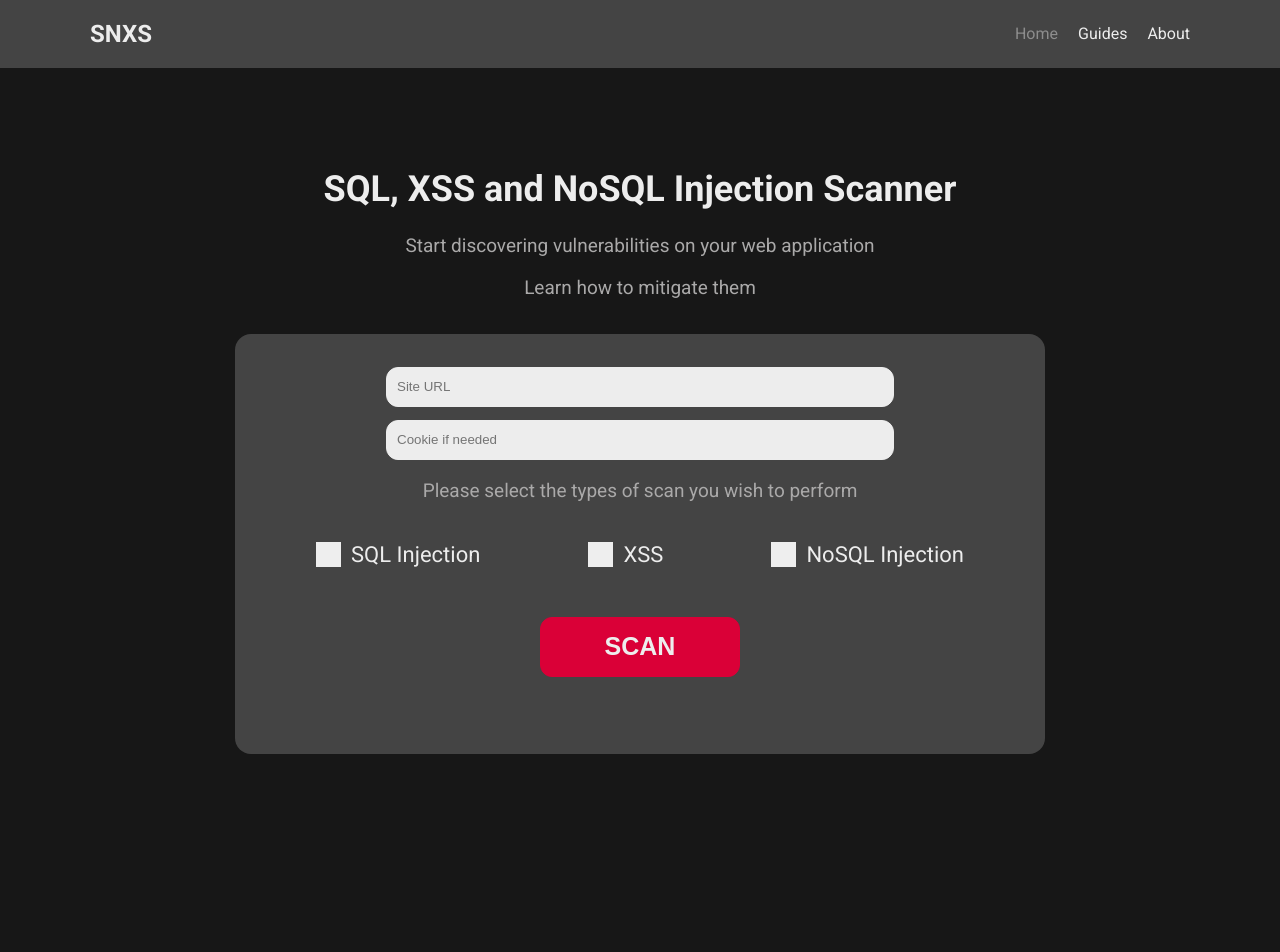
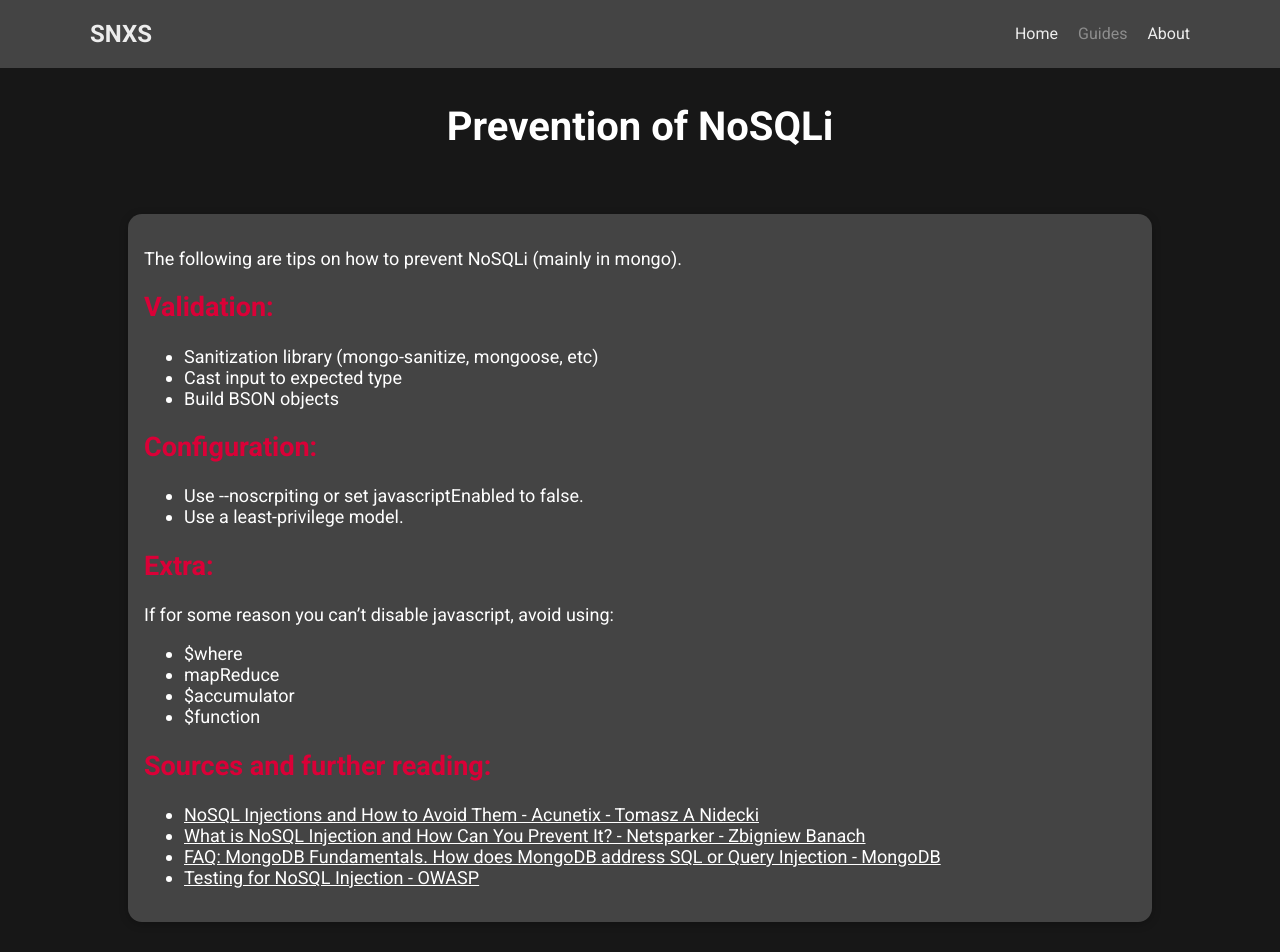
Before and after one commit to joseosso/SNXS-frontend, a React (Create React App) app: page /guide/no-sql/mitigation in a window 1280 px wide. Before the commit this address led to /. Shown: the top 952 px of the page. Before the commit the page ends 854 px from the top, so only its background shows below. Built offline with nearby package versions, Linux system fonts and the light colour scheme.

Commit message:
add nosql guides

```diff
--- a/src/App.js
+++ b/src/App.js
@@ -6,6 +6,7 @@
 import ScanResultPage from "./pages/ScanResult/ScanResultPage";
 import SqlInjection from "./pages/Guide/SQLInjection/SQLInjection";
 import XSS from "./pages/Guide/XSS/XSS"
+import NoSqlInjection from "./pages/Guide/NoSQL/NoSQLInjection";
 
 function App() {
   return (
@@ -16,6 +17,7 @@
             <Route path={'/guide'} element={<GuidePage />}/>
             <Route path={'/guide/sql-injection/*'} element={<SqlInjection />} />
             <Route path={'/guide/xss/*'} element={<XSS />} />
+            <Route path={'/guide/no-sql/*'} element={<NoSqlInjection />} />
             <Route path={'/result'} element={<ScanResultPage />}/>
             <Route path={"*"} element={<Navigate replace to={"/"}/>}/>
         </Routes>
--- a/src/pages/Guide/GuidePage.js
+++ b/src/pages/Guide/GuidePage.js
@@ -20,7 +20,7 @@
                             </p>
                             <ul className={classes.list}>
                                 <li><Link to="sql-injection">SQL Injection</Link></li>
-                                <li><a href="/">NoSQL Injection</a></li>
+                                <li><Link to="no-sql">NoSQL Injection</Link></li>
                                 <li><Link to="xss">XSS</Link></li>
                             </ul>
                         </Card>
--- a/src/pages/Guide/SQLInjection/SQLInjection.module.css
+++ b/src/pages/Guide/GuideStyles.module.css
@@ -6,6 +6,10 @@
 }
 
 h2 {
+    color: #DA0037;
+}
+
+h2 a {
     color: #DA0037;
 }
 
--- a/src/pages/Guide/Mitigation.js
+++ b/src/pages/Guide/Mitigation.js
@@ -1,4 +1,4 @@
-import classes from "./SQLInjection/SQLInjection.module.css"
+import classes from "./GuideStyles.module.css";
 import Card from "../../components/UI/Card/Card";
 
 const Mitigation = (props) => {
--- /dev/null
+++ b/src/pages/Guide/NoSQL/NoSQLInjection.js
@@ -0,0 +1,152 @@
+import classes from "../GuideStyles.module.css";
+import Card from "../../../components/UI/Card/Card";
+import {Link, Route, Routes} from "react-router-dom";
+import NoSqlInjectionType from "./NoSQLInjectionType";
+import {Fragment} from "react";
+import Mitigation from "../Mitigation";
+
+const NoSqlInjection = () => {
+
+    const noSqlInjectionHome = (
+        <section className={classes.content}>
+            <div className={classes.title}>
+                <h1>NoSQL Injection</h1>
+            </div>
+            <Card>
+                <h2>Definition:</h2>
+                <p>Consists of insertion or “injection” of commands or queries into databases which don’t
+                    use SQL queries (in SNXS’ case: MongoDB). Huge thanks to Charlie Belmer for the information
+                    in these sections.</p>
+                <h2>Consequences:</h2>
+                <ul>
+                    <li>Modifications to data</li>
+                    <li>Access to data</li>
+                    <li>Unauthorized execution of commands</li>
+                    <li>Privileges obtention</li>
+                </ul>
+                <h2>Techniques Identifiable:</h2>
+                <ul>
+                    <li><Link to={'boolean-based'}>Boolean-based blind</Link></li>
+                    <li><Link to={'time-based'}>Time-based blind</Link></li>
+                    <li><Link to={'error-based'}>Error-based</Link></li>
+                </ul>
+                <h2><Link to={'mitigation'}>Mitigation</Link></h2>
+                <h2>Sources and further reading:</h2>
+                <ul>
+                    <li><a href="/">What is NoSQL Injection and How Can You Prevent It? - Netsparker</a></li>
+                    <li><a href="/">NoSQLi’s github page - Charlie Belmer</a></li>
+                    <li><a href="/">NoSQL Injections and how to Avoid Them</a></li>
+                </ul>
+            </Card>
+        </section>
+    );
+
+    const booleanBased = <NoSqlInjectionType
+        title={<h1>Boolean based blind NoSQLi</h1>}
+        definition={(<p>The injection includes boolean expressions which change the page
+            depending on its value</p>)}
+        sample={(
+            <Fragment>
+                <p>The following code represents a sample backend query:</p>
+                {/*<code>db.product.find( {"id": 5} )</code>*/}
+                <p>The following modification uses the $ne (not equals) operator to
+                    select all
+                    products different to that with ID 5:</p>
+                {/*<code>db.product.find( {"id": {"$ne": 5} } )</code>*/}
+            </Fragment>
+        )}
+        sources={
+            <ul>
+                <li><a href="/">NoSQL Injection Cheatsheet - Nullsweep -
+                    Charlie Belmer</a></li>
+                <li><a href="/">What are Blind SQL Injections - Acunetix</a>
+                </li>
+            </ul>
+        }/>
+
+    const timeBased = <NoSqlInjectionType
+        title={<h1>Time based NoSQLi</h1>}
+        definition={(<p>Very similar to boolean nosqli except the hacker intends to pause the NoSQL
+            instance before returning results.</p>)}
+        sample={(
+            <Fragment>
+                <p>The following code represents a pair of possible injection strings:</p>
+                {/*<code>{"$where":  "sleep(100)"}</code>*/}
+                <code>;sleep(100);</code>
+            </Fragment>
+        )}
+        sources={
+            <ul>
+                <li><a href="/">NoSQL Injection Cheatsheet - Nullsweep - Charlie Belmer</a></li>
+                <li><a href="/">What are Blind SQL Injections - Acunetix</a></li>
+            </ul>
+        }/>
+
+    const errorBased = <NoSqlInjectionType
+        title={<h1>Error based NoSQLi</h1>}
+        definition={(<p>The hacker inputs strings or characters which would cause errors and
+            check if the server returns errors (directly from Mongo or a 500 error)</p>)}
+        sample={(
+            <Fragment>
+                <p>The following string represents an ideal input string to test for NoSQLi:</p>
+                <code>'"\/$[].></code>
+                <p>If the server returns an error message, the hacker can be certain the
+                    application doesn’t sanitize input strings from the user hence facilitating
+                    code injection.</p>
+            </Fragment>
+        )}
+        sources={
+            <ul>
+                <li><a href="/">NoSQL Injection Cheatsheet - Nullsweep - Charlie Belmer</a></li>
+                <li><a href="/">What are Blind SQL Injections - Acunetix</a></li>
+            </ul>
+        }/>
+
+    const mitigation = <Mitigation
+        title={<h1>Prevention of NoSQLi</h1>}
+        content={(
+            <Fragment>
+                <p>The following are tips on how to prevent NoSQLi (mainly in mongo).</p>
+                <h2>Validation:</h2>
+                <ul>
+                    <li>Sanitization library (mongo-sanitize, mongoose, etc)</li>
+                    <li>Cast input to expected type</li>
+                    <li>Build BSON objects</li>
+                </ul>
+                <h2>Configuration:</h2>
+                <ul>
+                    <li>Use --noscrpiting or set javascriptEnabled to false.</li>
+                    <li>Use a least-privilege model.</li>
+                </ul>
+                <h2>Extra:</h2>
+                <p>If for some reason you can’t disable javascript, avoid using:</p>
+                <ul>
+                    <li>$where</li>
+                    <li>mapReduce</li>
+                    <li>$accumulator</li>
+                    <li>$function</li>
+                </ul>
+                <h2>Sources and further reading:</h2>
+                <ul>
+                    <li><a href="/">NoSQL Injections and How to Avoid Them - Acunetix - Tomasz A Nidecki</a></li>
+                    <li><a href="/">What is NoSQL Injection and How Can You Prevent It? - Netsparker - Zbigniew
+                        Banach</a></li>
+                    <li><a href="/">FAQ: MongoDB Fundamentals. How does MongoDB address SQL or Query Injection -
+                        MongoDB</a></li>
+                    <li><a href="/">Testing for NoSQL Injection - OWASP</a></li>
+                </ul>
+            </Fragment>
+        )}/>
+
+    return (
+        <Routes>
+            <Route path={'/'} element={noSqlInjectionHome}/>
+            <Route path={'boolean-based'} element={booleanBased}/>
+            <Route path={'time-based'} element={timeBased}/>
+            <Route path={'error-based'} element={errorBased}/>
+            <Route path={'mitigation'} element={mitigation}/>
+        </Routes>
+    );
+};
+
+export default NoSqlInjection;
--- a/src/pages/Guide/SQLInjection/SQLInjection.js
+++ b/src/pages/Guide/SQLInjection/SQLInjection.js
@@ -1,5 +1,5 @@
 import {Link, Route, Routes} from "react-router-dom";
-import classes from "../SQLInjection/SQLInjection.module.css";
+import classes from "../GuideStyles.module.css";
 import Card from "../../../components/UI/Card/Card";
 import SqlInjectionType from "./SQLInjectionType";
 import {Fragment} from "react";
@@ -154,7 +154,8 @@
                 Sheet - Netsparker</a></li>
         </ul>}/>;
 
-    const mitigation = <Mitigation title={<h1>Prevention of SQLi</h1>}
+    const mitigation = <Mitigation
+        title={<h1>Prevention of SQLi</h1>}
         content={(
             <Fragment>
                 <p>The following is a summarized set of prevention measures provided by
--- a/src/pages/Guide/XSS/XSS.js
+++ b/src/pages/Guide/XSS/XSS.js
@@ -1,5 +1,5 @@
 import {Link, Route, Routes} from "react-router-dom";
-import classes from "../XSS/XSS.module.css";
+import classes from "../GuideStyles.module.css";
 import Card from "../../../components/UI/Card/Card";
 import XSSType from "./XSSType";
 import React, {Fragment} from "react";
--- a/src/pages/Guide/XSS/XSS.module.css
+++ /dev/null
@@ -1,25 +0,0 @@
-.content {
-    margin: 35px auto;
-    width: 70rem;
-    max-width: 80%;
-    font-size: 18px;
-}
-
-h2 {
-    color: #DA0037;
-}
-
-.title {
-    font-weight: bold;
-    margin-bottom: 4rem;
-    color: white;
-    text-align: center;
-}
-
-.title h1 {
-    font-size: 2.5rem;
-}
-
-a {
-    color: white;
-}
--- a/src/pages/Guide/XSS/XSSType.js
+++ b/src/pages/Guide/XSS/XSSType.js
@@ -1,5 +1,5 @@
 import React from 'react';
-import classes from "./XSS.module.css";
+import classes from "../GuideStyles.module.css";
 import Card from "../../../components/UI/Card/Card";
 
 const XSSType = (props) => {
```
Also changed, not shown: src/pages/Guide/NoSQL/NoSQLInjectionType.js (renamed from src/pages/Guide/SQLInjection/SQLInjectionType.js, +4 -4 lines). Lines whose indentation alone changed are shown as unchanged.
